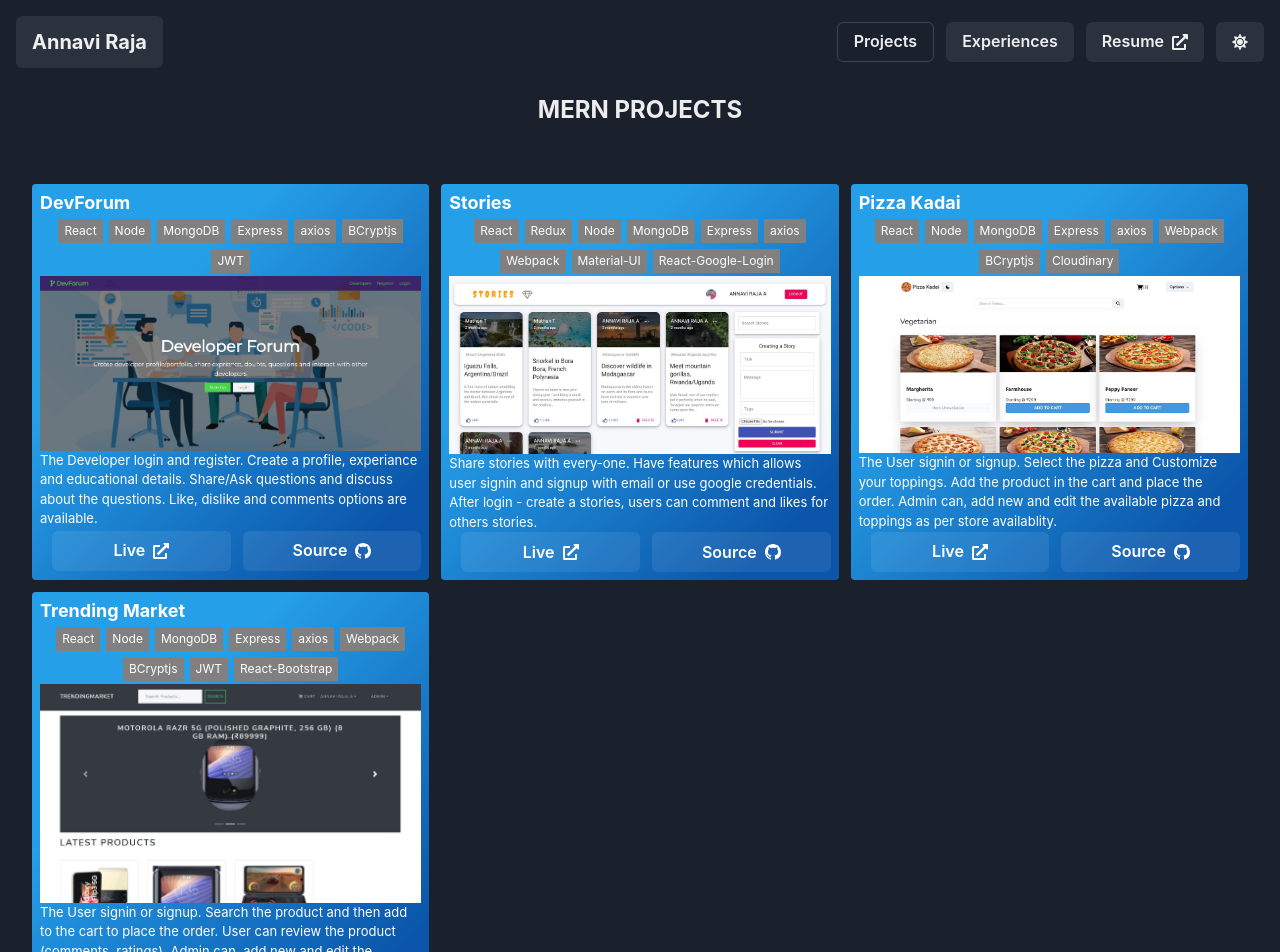
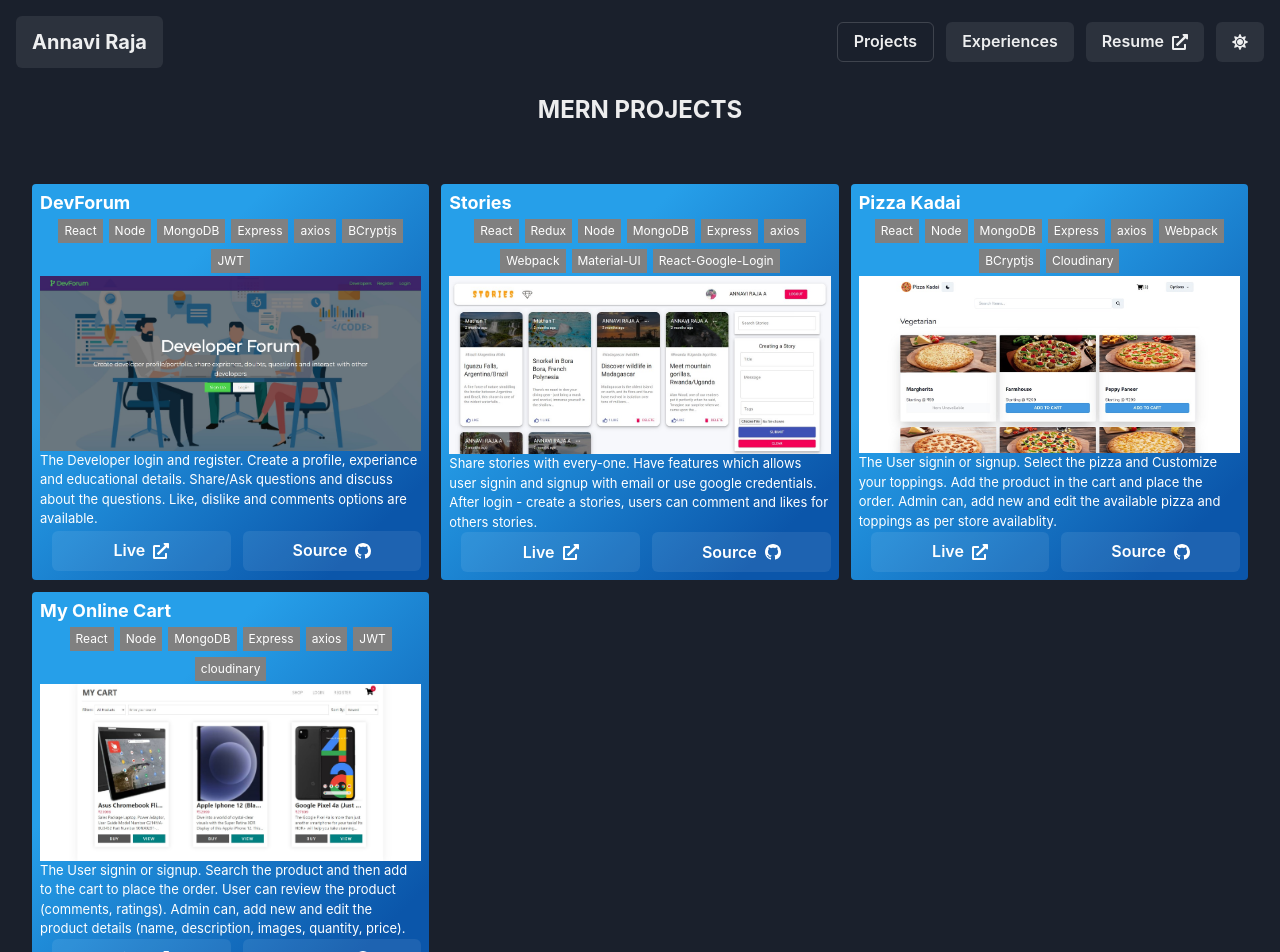
Before and after one commit to ANNAVIRAJA-ARIKRISHNAN/portfolio-2022, a React (Create React App) app: page /projects in a window 1280 px wide. Shown: the top 952 px of the page. Built offline with nearby package versions, Linux system fonts and the light colour scheme.

Commit message:
Add files via upload

```diff
--- a/src/pages/projects/data.js
+++ b/src/pages/projects/data.js
@@ -42,16 +42,16 @@ const ProjectData = [
     ],
   },
   {
-    name: "Trending Market",
-    tech: "React, Node, MongoDB, Express, axios, Webpack, BCryptjs, JWT, React-Bootstrap",
+    name: "My Online Cart",
+    tech: "React, Node, MongoDB, Express, axios, JWT, cloudinary",
     description:
       "The User signin or signup. Search the product and then add to the cart to place the order. User can review the product (comments, ratings). Admin can, add new and edit the product details (name, description, images, quantity, price).",
-    image: "/projects/trending-market.jpg",
+    image: "/projects/my-online-cart.jpg",
     buttons: [
-      { label: "Live", link: "https://trending-market.herokuapp.com/" },
+      { label: "Live", link: "https://my-online-cart.herokuapp.com/" },
       {
         label: "Source",
-        link: "https://github.com/ANNAVIRAJA-ARIKRISHNAN/trending-market-mern",
+        link: "https://github.com/ANNAVIRAJA-ARIKRISHNAN/my-online-cart",
       },
     ],
   },
```
